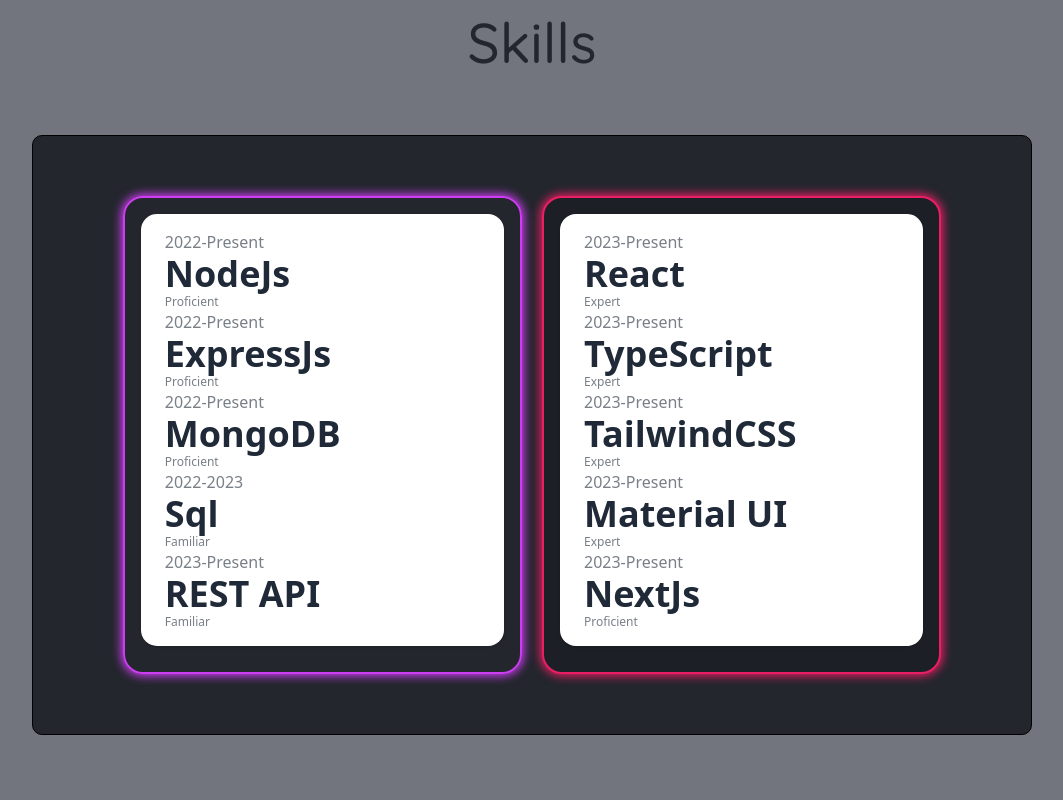
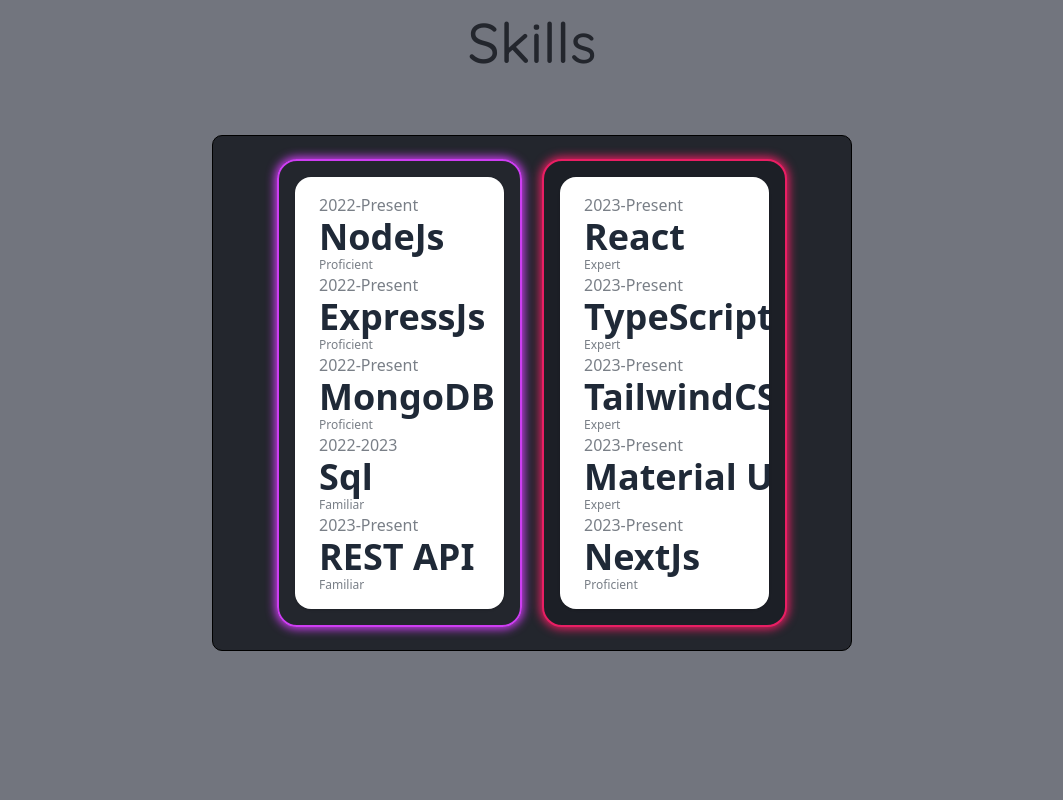
Before and after one commit to kevin-roan/kevinroan, a React (Create React App) app: page / in a window 1280 px wide. Shown: the part 1600-2400 px from the top of the page, without its empty margins (108-1171 px from the left). Built offline with nearby package versions, Linux system fonts and the light colour scheme.

Commit message:
fixed css > skill page

```diff
--- a/src/Pages/AboutMe.jsx
+++ b/src/Pages/AboutMe.jsx
@@ -121,7 +121,7 @@
   justify-content: center;
   margin-bottom: -7vh;
   font-family: QuickSand;
-  @media screen and (max-width: 480px) {
+  @media screen and (max-width: 850px) {
     font-size: 6vh;
   }
 `;
@@ -143,7 +143,7 @@
   width: 50vw;
   height: auto;
   marign: auto;
-  @media screen and (max-width: 480px) {
+  @media screen and (max-width: 850px) {
     flex-direction: column;
     width: 90%;
   }
@@ -155,7 +155,7 @@
   margin: 10px;
   padding: 1vmax;
   border-radius: 20px;
-  @media screen and (max-width: 480px) {
+  @media screen and (max-width: 850px) {
     display: flex;
     justify-content: center;
     align-items: center;
--- a/src/Pages/Home.jsx
+++ b/src/Pages/Home.jsx
@@ -36,9 +36,7 @@
       <div style={{ height: "100vh", backgroundColor: "#72757E" }}>
         <Phone />
       </div>
-      <div style={{ height: "100vh", backgroundColor: "#DCDFE4" }}>
-        <Extra />
-      </div>
+      <div style={{ height: "100vh", backgroundColor: "#DCDFE4" }}></div>
     </>
   );
 };
--- a/src/Pages/Skills.jsx
+++ b/src/Pages/Skills.jsx
@@ -108,7 +108,6 @@
   align-items: center;
   justify-content: center;
   font-family: QuickSand;
-  margin-bottom: 10px;
   @media screen and (max-width: 480px) {
     font-size: 6vh;
   }
@@ -121,9 +120,10 @@
   margin: 0 auto;
   border: 1px solid black;
   border-radius: 10px;
-  height: 600px;
-  width: 1000px;
+  width: 50vmax;
+  max-height: 50vmax;
   background-color: #23262d;
+  padding: 1vmax;
   margin-top: 4%;
   @media screen and (max-width: 480px) {
     flex-direction: column;
@@ -133,7 +133,6 @@
   }
 
   leftpane {
-    height: 80%;
     width: 40%;
     border: 2px solid black;
     margin: 10px;
@@ -148,7 +147,6 @@
     border-radius: 20px;
     background-color: #1c1f26;
     margin: 10px;
-    height: 80%;
     width: 40%;
     border: 2px solid #e91e63;
     box-shadow: 0 0 10px 2px #e91e63;
```
